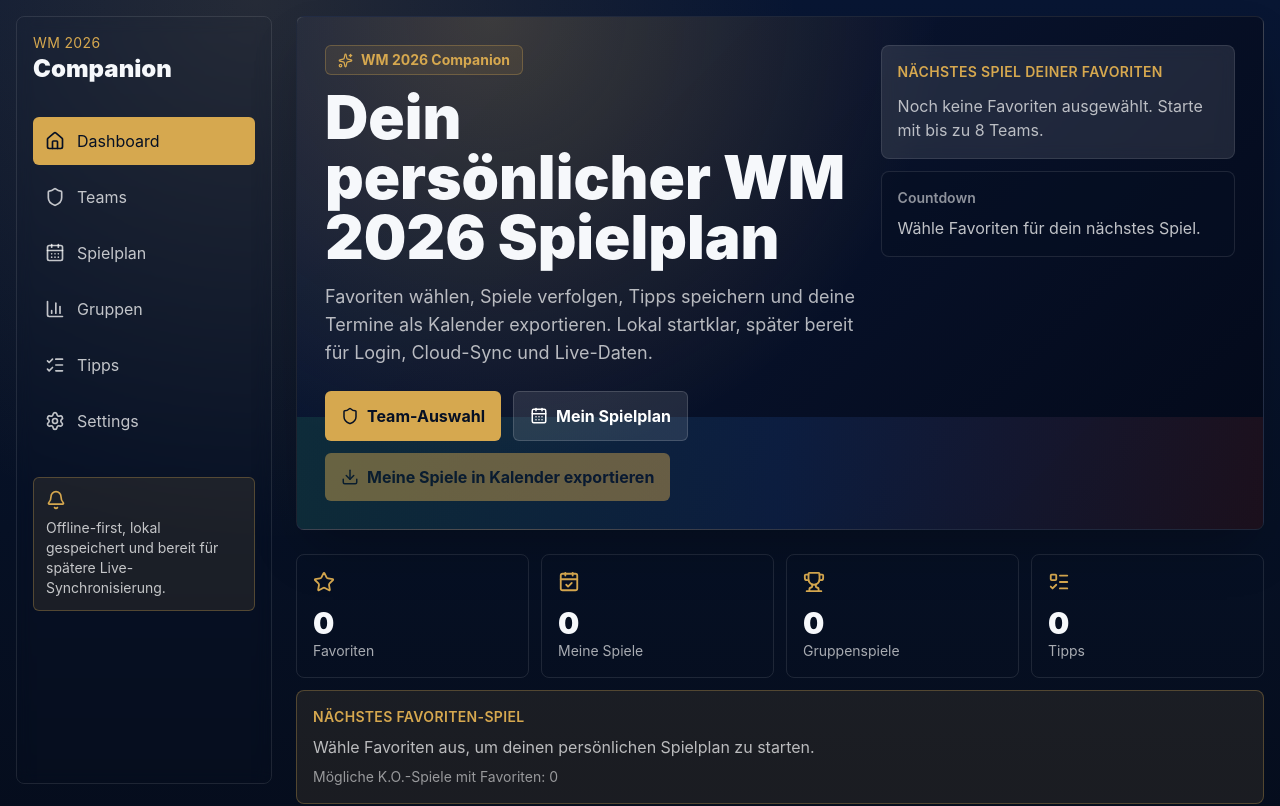
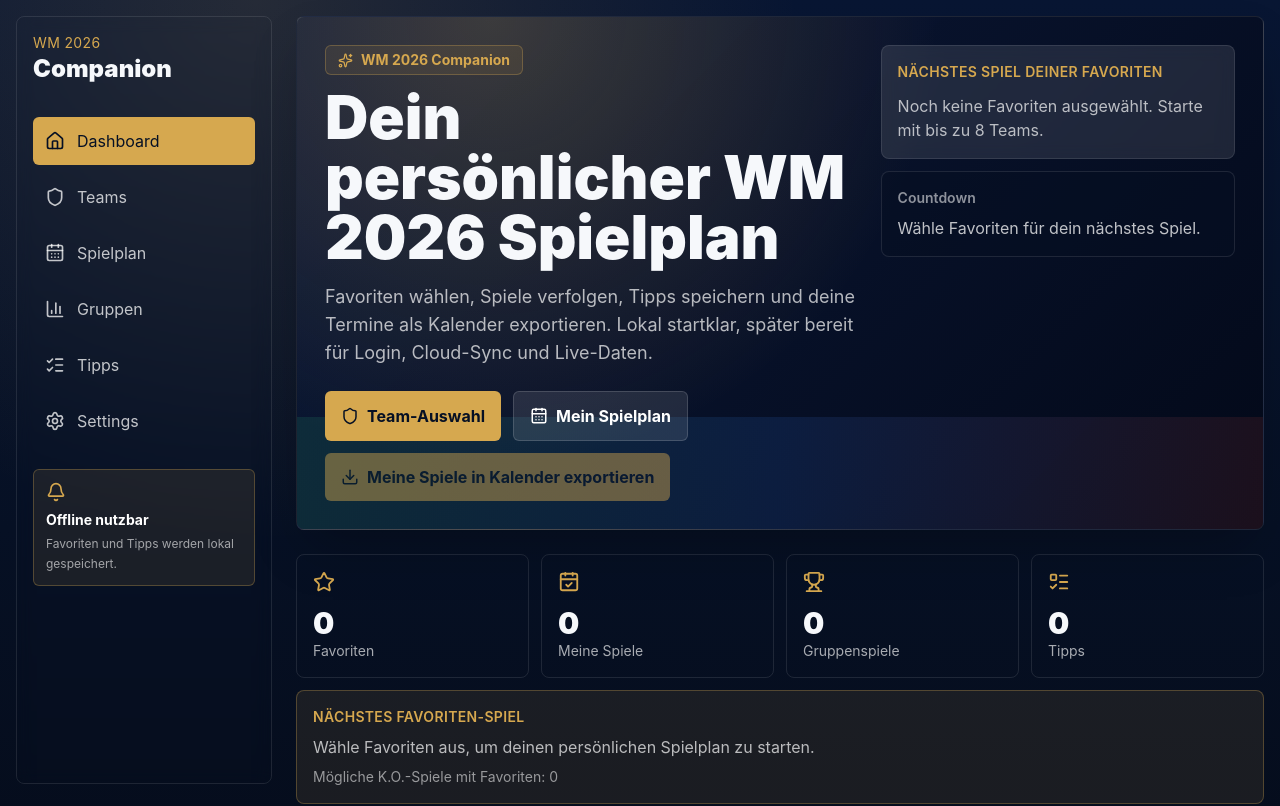
Before and after one commit to jorgepnt-design/jorges-video-audio-downloader, a React (Vite) app: page / in a window 1280 px wide. Shown: the top 806 px of the page. Built offline with nearby package versions, Linux system fonts and the light colour scheme.

Commit message:
Clarify offline sidebar note

```diff
--- a/public/sw.js
+++ b/public/sw.js
@@ -1,4 +1,4 @@
-const CACHE_NAME = "wm-2026-companion-v9";
+const CACHE_NAME = "wm-2026-companion-v10";
 const BASE_PATH = "/wm-2026-companion/";
 const STATIC_ASSETS = [BASE_PATH, `${BASE_PATH}index.html`, `${BASE_PATH}offline.html`, `${BASE_PATH}manifest.json`, `${BASE_PATH}icons/icon-192.svg`, `${BASE_PATH}icons/icon-512.svg`];
 
--- a/src/components/Navigation.tsx
+++ b/src/components/Navigation.tsx
@@ -57,9 +57,10 @@ export function Navigation({ current, onNavigate }: Props) {
             </button>
           ))}
         </div>
-        <div className="mt-8 rounded-md border border-gold/30 bg-gold/10 p-3 text-sm text-white/75">
+        <div className="mt-6 rounded-md border border-gold/30 bg-gold/10 p-3 text-sm text-white/75">
           <Bell className="mb-2 text-gold" size={20} aria-hidden />
-          Offline-first, lokal gespeichert und bereit für spätere Live-Synchronisierung.
+          <p className="font-bold text-white">Offline nutzbar</p>
+          <p className="mt-1 text-xs leading-relaxed text-white/60">Favoriten und Tipps werden lokal gespeichert.</p>
         </div>
       </aside>
     </>
```
